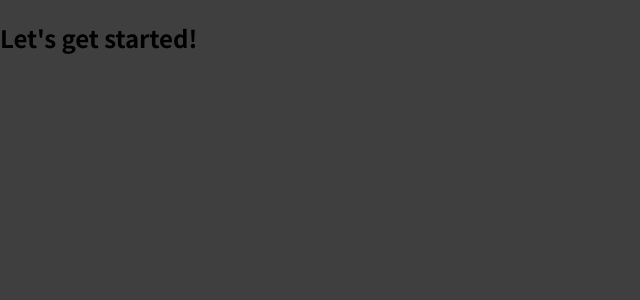
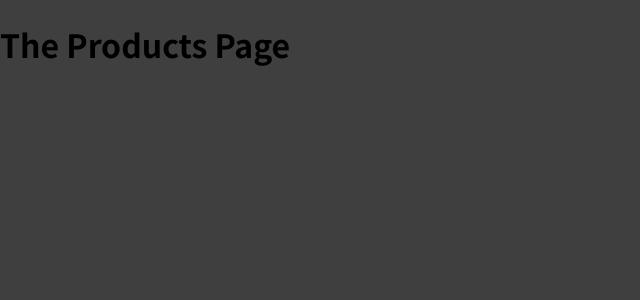
Before and after one commit to Hombre2014/react-complete-guide-router, a JavaScript app: page /products in a window 1280 px wide. Shown: the top 300 px of the page, without its empty margins (0-640 px from the left). Built offline with nearby package versions, Linux system fonts and the light colour scheme.

Commit message:
Implement router basic.

```diff
--- a/src/App.js
+++ b/src/App.js
@@ -1,7 +1,18 @@
+import { Route } from 'react-router-dom';
+
+import Welcome from './pages/Welcome';
+import Products from './pages/Products';
+
 function App() {
   return (
     <div>
-      <h2>Let's get started!</h2>
+      <Route path="/welcome">
+        <Welcome />
+      </Route>
+
+      <Route path="/products">
+        <Products />
+      </Route>
     </div>
   );
 }
--- a/src/index.js
+++ b/src/index.js
@@ -1,7 +1,12 @@
 import ReactDOM from 'react-dom/client';
+import { BrowserRouter } from 'react-router-dom';
 
 import './index.css';
 import App from './App';
 
 const root = ReactDOM.createRoot(document.getElementById('root'));
-root.render(<App />);
+root.render(
+  <BrowserRouter>
+    <App />
+  </BrowserRouter>
+);
--- /dev/null
+++ b/src/pages/Products.js
@@ -0,0 +1,9 @@
+const Products = () => {
+  return (
+    <div>
+      <h1>The Products Page</h1>
+    </div>
+  )
+}
+
+export default Products;
--- /dev/null
+++ b/src/pages/Welcome.js
@@ -0,0 +1,9 @@
+const Welcome = () => {
+  return (
+    <div>
+      <h1>The Welcome Page</h1>
+    </div>
+  )
+}
+
+export default Welcome;
```
